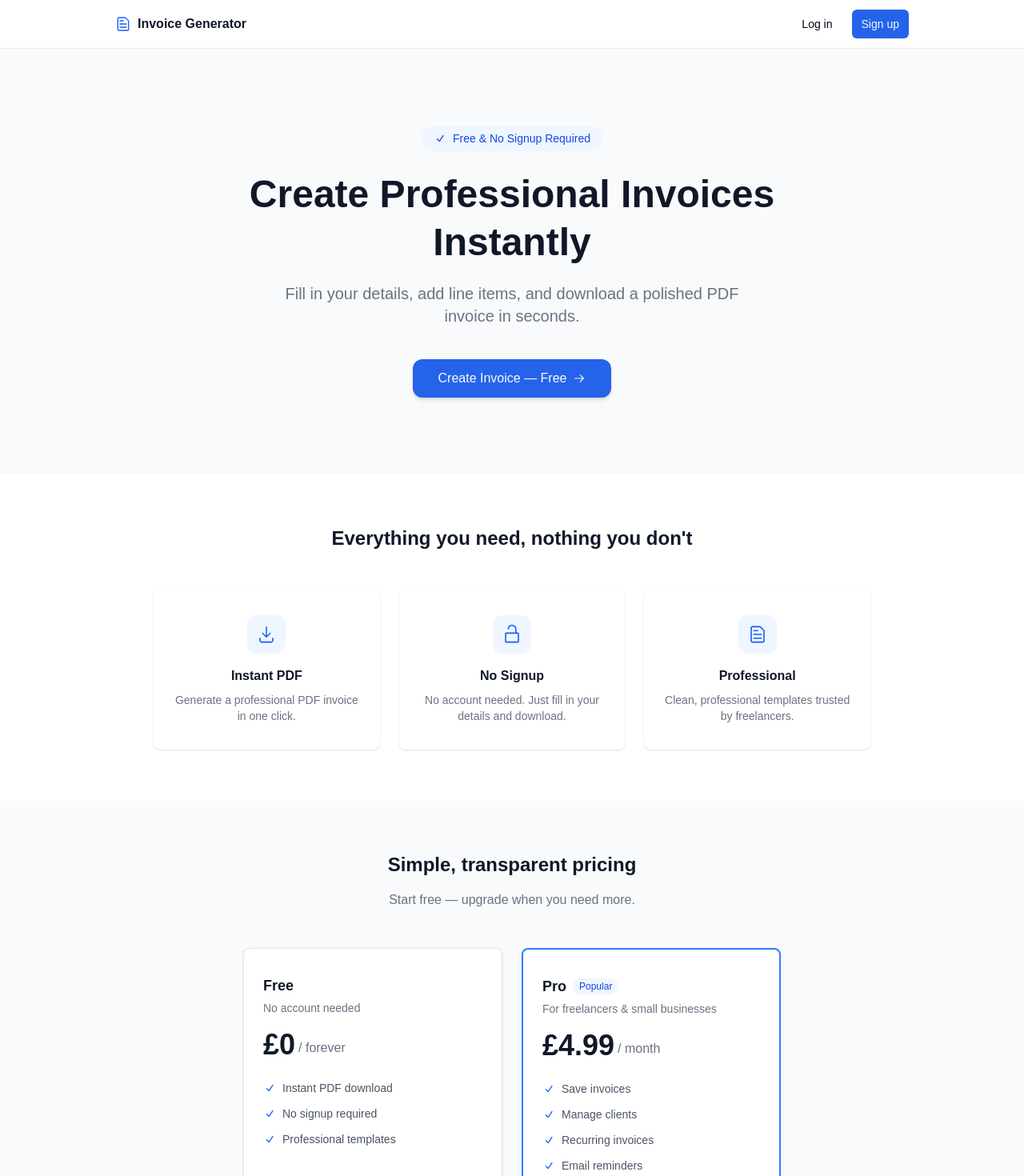
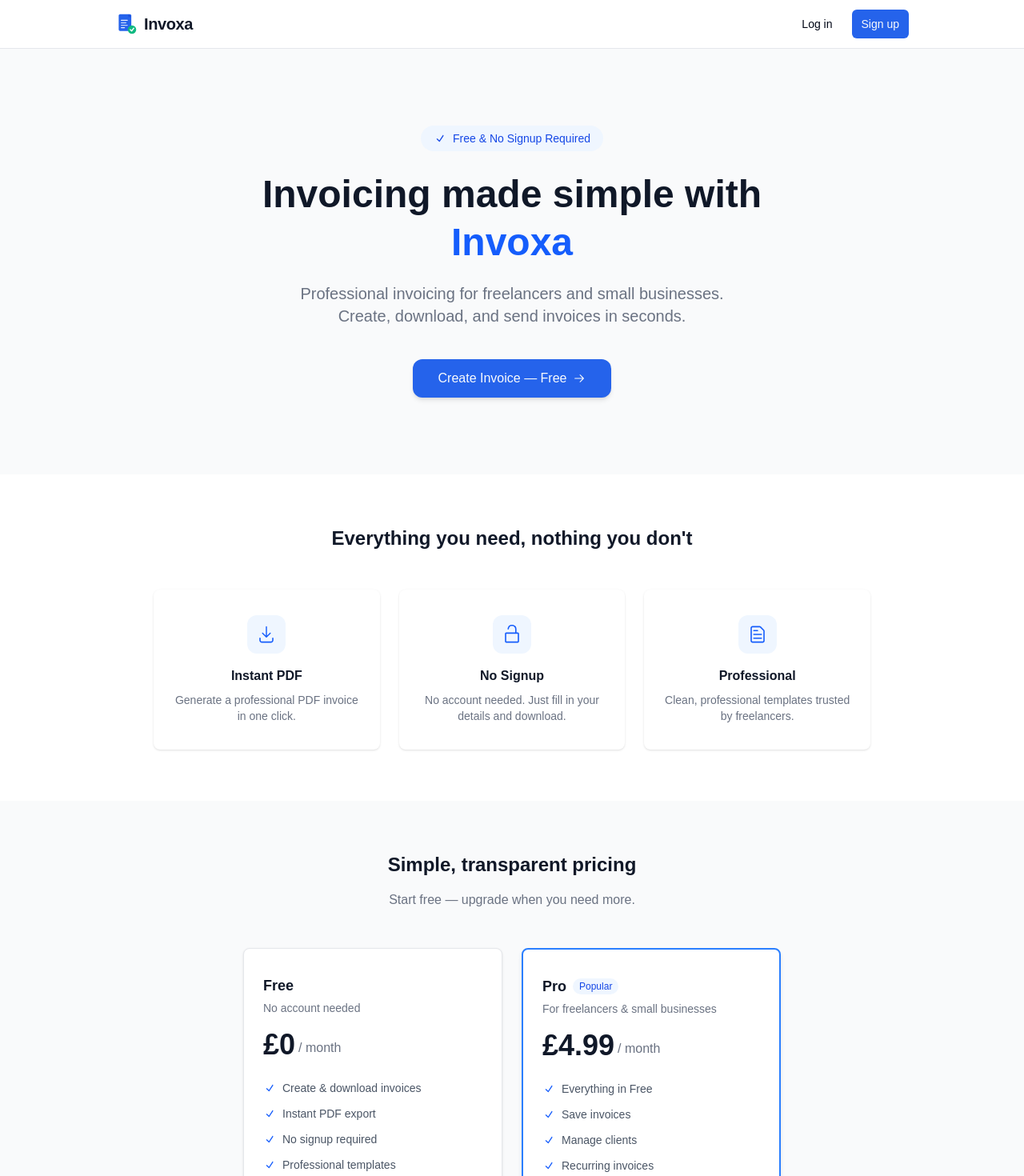
Before and after one commit to BenStaite/invoice-generator, a Next.js app: page / in a window 1280 px wide. Shown: the top 1470 px of the page at 80% size. Built offline with nearby package versions, Linux system fonts and the light colour scheme; no server answers.

Commit message:
5ba7c17e Rebrand to Invoxa: new name, wordmark, landing page, pricing section

```diff
--- a/app/components/Header.tsx
+++ b/app/components/Header.tsx
@@ -3,7 +3,7 @@
 import Link from 'next/link'
 import { useSession, signOut } from 'next-auth/react'
 import { Button } from '@/components/ui/button'
-import { FileTextIcon } from '@radix-ui/react-icons'
+import { InvoxaWordmark } from '@/components/InvoxaLogo'
 
 export function Header() {
   const { data: session, status } = useSession()
@@ -11,9 +11,8 @@ export function Header() {
   return (
     <header className="border-b border-gray-200 dark:border-gray-700 bg-white dark:bg-gray-800">
       <div className="max-w-5xl mx-auto px-4 py-3 flex items-center justify-between">
-        <Link href="/" className="flex items-center gap-2 font-semibold text-gray-900 dark:text-gray-100">
-          <FileTextIcon className="w-5 h-5 text-blue-600" />
-          Invoice Generator
+        <Link href="/" className="flex items-center gap-2">
+          <InvoxaWordmark />
         </Link>
         <nav className="flex items-center gap-3">
           {status === 'loading' ? null : session ? (
--- a/app/components/InvoiceForm.tsx
+++ b/app/components/InvoiceForm.tsx
@@ -227,7 +227,7 @@ export default function InvoiceForm({ data, onChange, errors = {}, clearError }:
 
   return (
     <div className="space-y-6">
-      <h1 className="text-2xl font-bold text-gray-900 dark:text-gray-100">Invoice Generator</h1>
+      <h1 className="text-2xl font-bold text-gray-900 dark:text-gray-100">Invoxa</h1>
 
       {/* Template & Currency */}
       <div className="grid grid-cols-2 gap-4">
--- a/app/invoice/page.tsx
+++ b/app/invoice/page.tsx
@@ -3,7 +3,7 @@ import { Suspense } from 'react'
 import InvoiceGenerator from '../components/InvoiceGenerator'
 
 export const metadata: Metadata = {
-  title: 'Create Invoice - Free Invoice Generator',
+  title: 'Create Invoice - Invoxa',
   description: 'Fill in your details, add line items, and download a professional PDF invoice instantly. Free, no signup required.',
   alternates: { canonical: '/invoice' },
 }
--- a/app/layout.tsx
+++ b/app/layout.tsx
@@ -15,22 +15,22 @@ const geistMono = Geist_Mono({
 });
 
 export const metadata: Metadata = {
-  title: "Free Invoice Generator - Instant PDF, No Signup",
-  description: "Create professional invoices in seconds. Fill in your details, add line items, and download a PDF instantly. Free, no signup required.",
-  metadataBase: new URL("https://invoicegenerator.tools"), // TODO: confirm final production domain
+  title: "Invoxa - Professional Invoicing for Freelancers & Small Businesses",
+  description: "Create professional invoices in seconds with Invoxa. Free PDF download, no signup required. Upgrade for client management, recurring invoices, and more.",
+  metadataBase: new URL("https://invoxa.app"),
   alternates: { canonical: '/' },
   openGraph: {
-    title: "Free Invoice Generator - Instant PDF, No Signup",
-    description: "Create professional invoices in seconds. Fill in your details, add line items, and download a PDF instantly. Free, no signup required.",
+    title: "Invoxa - Professional Invoicing for Freelancers & Small Businesses",
+    description: "Create professional invoices in seconds with Invoxa. Free PDF download, no signup required.",
     type: "website",
-    url: "https://invoicegenerator.tools",
-    siteName: "Free Invoice Generator",
+    url: "https://invoxa.app",
+    siteName: "Invoxa",
     images: ['/opengraph-image'],
   },
   twitter: {
     card: "summary_large_image",
-    title: "Free Invoice Generator - Instant PDF, No Signup",
-    description: "Create professional invoices in seconds. Free, no signup required.",
+    title: "Invoxa - Professional Invoicing for Freelancers & Small Businesses",
+    description: "Create professional invoices in seconds with Invoxa. Free, no signup required.",
     images: ['/opengraph-image'],
   },
 };
--- a/app/opengraph-image.tsx
+++ b/app/opengraph-image.tsx
@@ -1,7 +1,7 @@
 import { ImageResponse } from 'next/og'
 
 export const runtime = 'edge'
-export const alt = 'Free Invoice Generator - Instant PDF, No Signup'
+export const alt = 'Invoxa - Professional Invoicing for Freelancers & Small Businesses'
 export const size = { width: 1200, height: 630 }
 export const contentType = 'image/png'
 
@@ -22,7 +22,7 @@ export default async function Image() {
         }}
       >
         <div style={{ fontSize: 80, fontWeight: 700, color: '#1e293b', marginBottom: 24 }}>
-          📄 Free Invoice Generator
+          📄 Invoxa
         </div>
         <div style={{ fontSize: 36, color: '#64748b' }}>
           Instant PDF · No Signup Required · 100% Free
--- a/app/page.tsx
+++ b/app/page.tsx
@@ -11,22 +11,22 @@ import {
 } from "@radix-ui/react-icons";
 
 export const metadata: Metadata = {
-  title: "Free Invoice Generator - Instant PDF, No Signup",
+  title: "Invoxa - Professional Invoicing for Freelancers & Small Businesses",
   description:
-    "Create professional invoices in seconds. Fill in your details, add line items, and download a PDF instantly. Free, no signup required.",
+    "Invoxa makes professional invoicing effortless. Create & download invoices free — no signup needed. Upgrade for client management, recurring invoices, and more.",
   openGraph: {
-    title: "Free Invoice Generator - Instant PDF, No Signup",
+    title: "Invoxa - Professional Invoicing for Freelancers & Small Businesses",
     description:
-      "Create professional invoices in seconds. Fill in your details, add line items, and download a PDF instantly. Free, no signup required.",
+      "Invoxa makes professional invoicing effortless. Create & download invoices free — no signup needed.",
     type: "website",
-    url: "https://invoicegenerator.app",
-    siteName: "Free Invoice Generator",
+    url: "https://invoxa.app",
+    siteName: "Invoxa",
   },
   twitter: {
     card: "summary_large_image",
-    title: "Free Invoice Generator - Instant PDF, No Signup",
+    title: "Invoxa - Professional Invoicing for Freelancers & Small Businesses",
     description:
-      "Create professional invoices in seconds. Free, no signup required.",
+      "Invoxa makes professional invoicing effortless. Free, no signup required.",
   },
 };
 
@@ -34,23 +34,26 @@ export default function LandingPage() {
   const jsonLd = {
     "@context": "https://schema.org",
     "@type": "WebApplication",
-    name: "Free Invoice Generator",
-    url: "https://invoicegenerator.app",
+    name: "Invoxa",
+    url: "https://invoxa.app",
     description:
-      "Create professional invoices in seconds. Fill in your details, add line items, and download a PDF instantly. Free, no signup required.",
+      "Invoxa makes professional invoicing effortless. Create & download invoices free — no signup needed.",
     applicationCategory: "BusinessApplication",
     operatingSystem: "All",
-    offers: {
-      "@type": "Offer",
-      price: "0",
-      priceCurrency: "USD",
-    },
-    featureList: [
-      "Instant PDF download",
-      "No signup required",
-      "Professional invoice templates",
-      "Line item management",
-      "Automatic totals",
+    offers: [
+      {
+        "@type": "Offer",
+        price: "0",
+        priceCurrency: "GBP",
+        name: "Free",
+      },
+      {
+        "@type": "Offer",
+        price: "4.99",
+        priceCurrency: "GBP",
+        name: "Pro",
+        billingIncrement: "P1M",
+      },
     ],
   };
 
@@ -69,11 +72,12 @@ export default function LandingPage() {
               Free &amp; No Signup Required
             </div>
             <h1 className="text-5xl font-bold text-gray-900 dark:text-gray-100 mb-5 leading-tight">
-              Create Professional Invoices Instantly
+              Invoicing made simple with{" "}
+              <span className="text-blue-600">Invoxa</span>
             </h1>
             <p className="text-xl text-gray-500 mb-10 max-w-xl mx-auto">
-              Fill in your details, add line items, and download a polished PDF
-              invoice in seconds.
+              Professional invoicing for freelancers and small businesses.
+              Create, download, and send invoices in seconds.
             </p>
             <Button asChild size="lg" className="text-base px-8 py-6 rounded-xl shadow-md">
               <Link href="/invoice" className="inline-flex items-center gap-2">
@@ -146,11 +150,11 @@ export default function LandingPage() {
                     <p className="text-gray-500 text-sm mb-4">No account needed</p>
                     <div className="flex items-end gap-1">
                       <span className="text-4xl font-bold text-gray-900 dark:text-gray-100">£0</span>
-                      <span className="text-gray-500 mb-1">/ forever</span>
+                      <span className="text-gray-500 mb-1">/ month</span>
                     </div>
                   </div>
                   <ul className="space-y-3 mb-8 flex-1">
-                    {["Instant PDF download", "No signup required", "Professional templates"].map((feature) => (
+                    {["Create & download invoices", "Instant PDF export", "No signup required", "Professional templates"].map((feature) => (
                       <li key={feature} className="flex items-center gap-2 text-sm text-gray-600 dark:text-gray-300">
                         <CheckIcon className="w-4 h-4 text-blue-600 flex-shrink-0" />
                         {feature}
@@ -178,7 +182,14 @@ export default function LandingPage() {
                     </div>
                   </div>
                   <ul className="space-y-3 mb-8 flex-1">
-                    {["Save invoices", "Manage clients", "Recurring invoices", "Email reminders", "Revenue dashboard"].map((feature) => (
+                    {[
+                      "Everything in Free",
+                      "Save invoices",
+                      "Manage clients",
+                      "Recurring invoices",
+                      "Email reminders",
+                      "Revenue dashboard",
+                    ].map((feature) => (
                       <li key={feature} className="flex items-center gap-2 text-sm text-gray-600 dark:text-gray-300">
                         <CheckIcon className="w-4 h-4 text-blue-600 flex-shrink-0" />
                         {feature}
@@ -186,7 +197,7 @@ export default function LandingPage() {
                     ))}
                   </ul>
                   <Button asChild className="w-full rounded-xl shadow-md">
-                    <Link href="/auth/signup">Get Pro</Link>
+                    <Link href="/upgrade">Upgrade to Pro</Link>
                   </Button>
                 </CardContent>
               </Card>
@@ -210,7 +221,7 @@ export default function LandingPage() {
         </section>
 
         <footer className="py-8 text-center text-gray-400 text-sm border-t border-gray-100 dark:border-gray-700">
-          Free Invoice Generator — No signup required
+          Invoxa — Professional invoicing for freelancers and small businesses
         </footer>
       </main>
     </>
--- /dev/null
+++ b/components/InvoxaLogo.tsx
@@ -0,0 +1,47 @@
+import React from "react";
+
+interface InvoxaLogoProps {
+  className?: string;
+  size?: number;
+}
+
+export function InvoxaLogo({ className, size = 32 }: InvoxaLogoProps) {
+  return (
+    <svg
+      width={size}
+      height={size}
+      viewBox="0 0 32 32"
+      fill="none"
+      xmlns="http://www.w3.org/2000/svg"
+      className={className}
+      aria-hidden="true"
+    >
+      {/* Invoice page shape */}
+      <rect x="5" y="2" width="18" height="24" rx="2" fill="#2563EB" />
+      {/* Folded corner */}
+      <path d="M19 2 L23 6 L19 6 Z" fill="#1D4ED8" />
+      {/* Lines representing invoice text */}
+      <rect x="8" y="10" width="10" height="1.5" rx="0.75" fill="white" opacity="0.9" />
+      <rect x="8" y="13.5" width="8" height="1.5" rx="0.75" fill="white" opacity="0.7" />
+      <rect x="8" y="17" width="10" height="1.5" rx="0.75" fill="white" opacity="0.7" />
+      <rect x="8" y="20.5" width="6" height="1.5" rx="0.75" fill="white" opacity="0.9" />
+      {/* Accent tick */}
+      <circle cx="24" cy="24" r="6" fill="#10B981" />
+      <path d="M21.5 24 L23.5 26 L26.5 22" stroke="white" strokeWidth="1.5" strokeLinecap="round" strokeLinejoin="round" />
+    </svg>
+  );
+}
+
+export function InvoxaWordmark({ className }: { className?: string }) {
+  return (
+    <span className={`inline-flex items-center gap-2 ${className ?? ""}`}>
+      <InvoxaLogo size={28} />
+      <span
+        className="text-xl font-bold tracking-tight text-gray-900 dark:text-gray-100"
+        style={{ letterSpacing: "-0.02em" }}
+      >
+        Invoxa
+      </span>
+    </span>
+  );
+}
```
Also changed, not shown: 1 other file (tests, documents, lock files or other folders).
